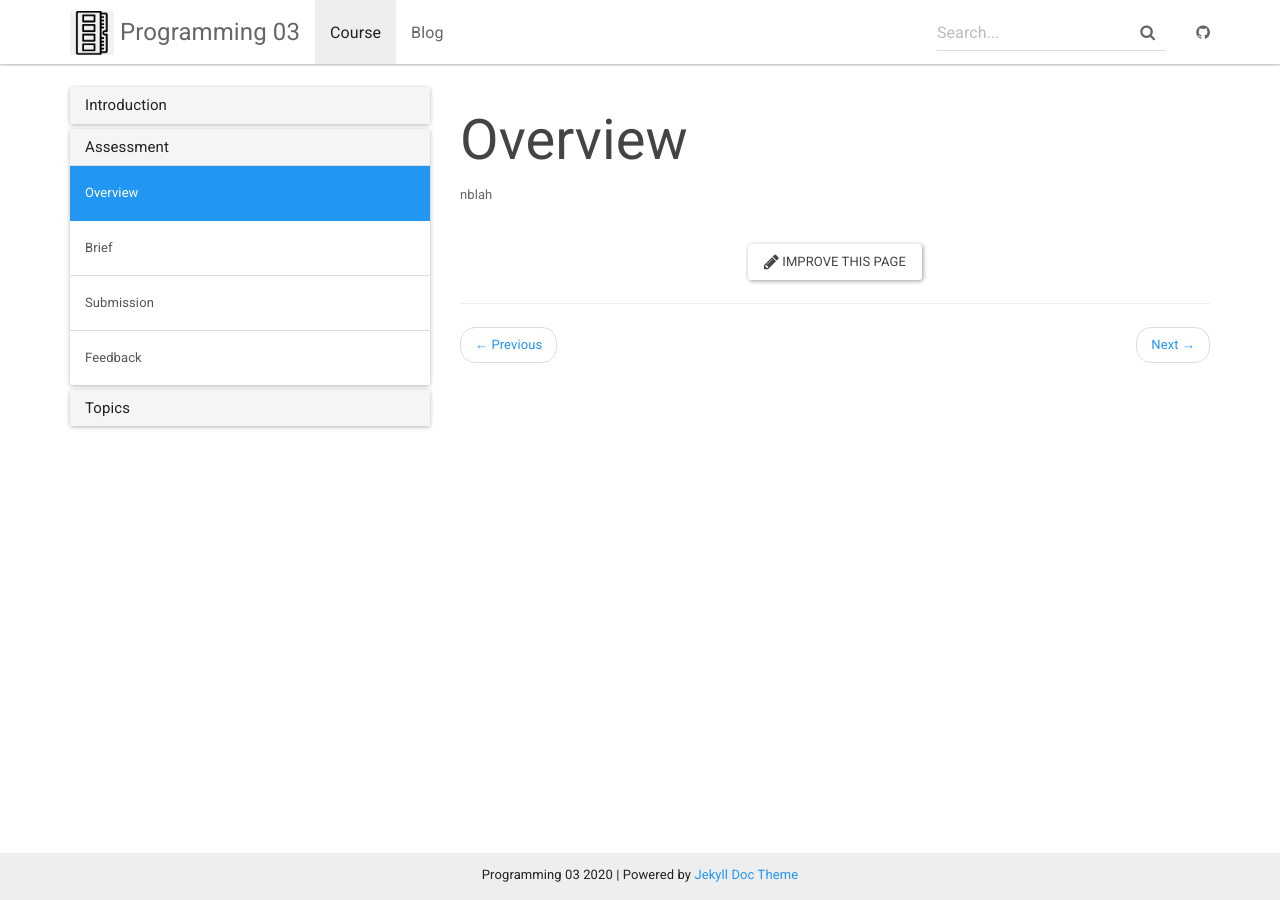
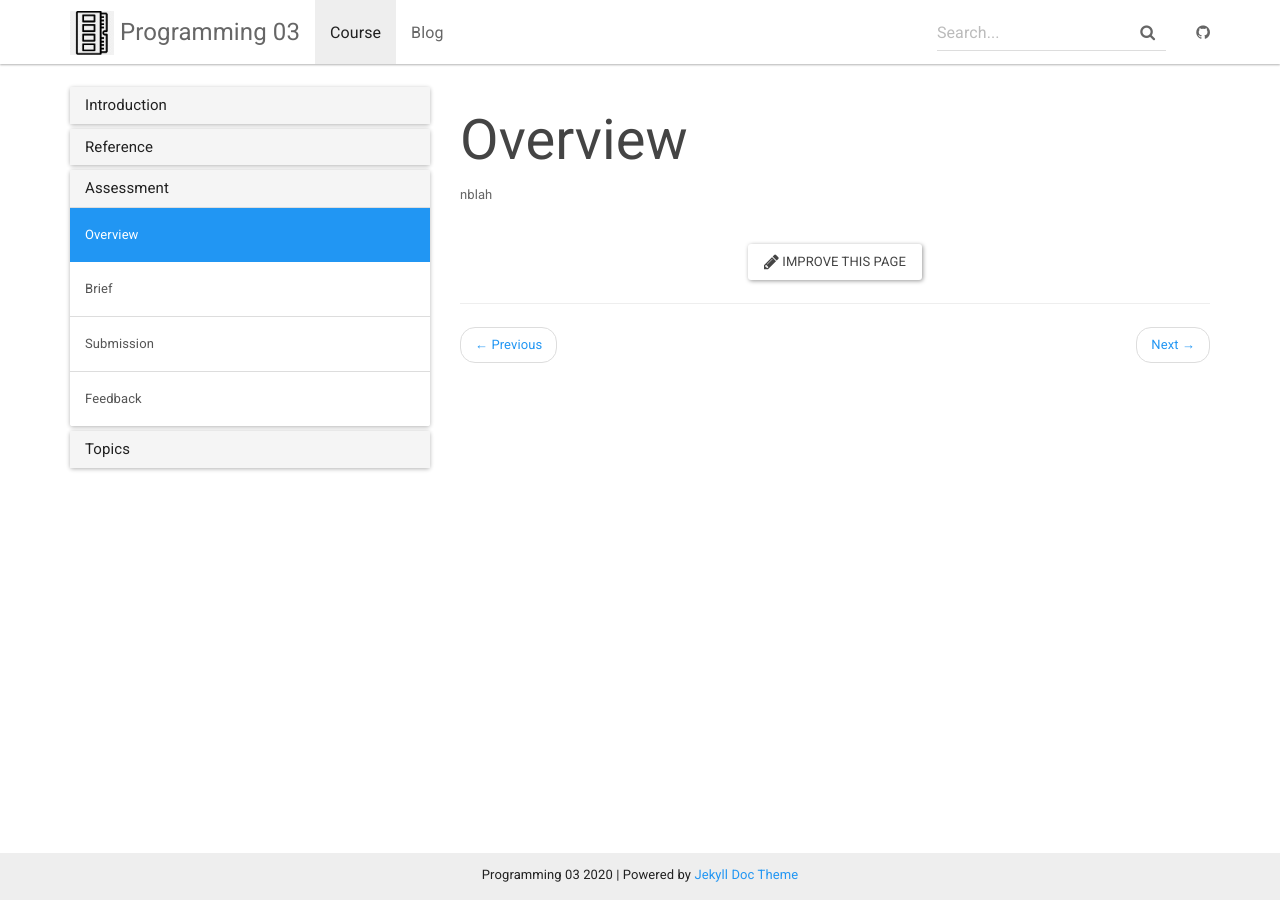
Before and after one commit to andyguestysj/prog03, a Jekyll site: the page built from _docs/assessment/overview.md, in a window 1280 px wide. Built offline with Jekyll 4.4.1, drawn with Linux system fonts in a browser that asks for light colours.

Commit message:
add reference section

```diff
--- a/_data/docs.yml
+++ b/_data/docs.yml
@@ -5,6 +5,10 @@
   - moreprogramming
   - setup
   - studentvoice
+
+- title: Reference
+  docs:
+  - replit
 
 - title: Assessment
   docs:
--- a/index.html
+++ b/index.html
@@ -6,7 +6,7 @@ layout: default
     <div class="container">
         <h1>Programming 03</h1>
         <p>Programming 03 looks at home memory is used by computer code, using C and Assembly Language.</p>
-        <p><a class="btn btn-primary btn-lg" href="{{ "/docs/home/" | relative_url }}" role="button">Learn more</a></p>
+        <p><a class="btn btn-primary btn-lg" href="{{ "/docs/home/" | relative_url }}" role="button">Content</a></p>
     </div>
 </div>
 
```
Also changed, not shown: _docs/reference/replit.md (added, +12 -0 lines).
